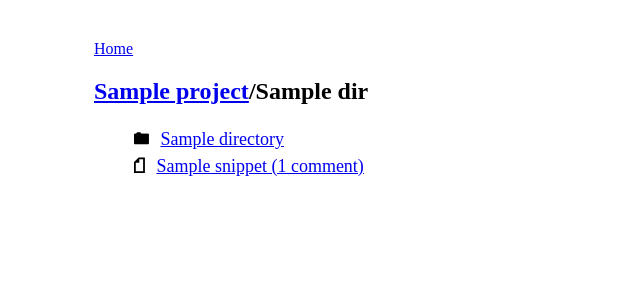
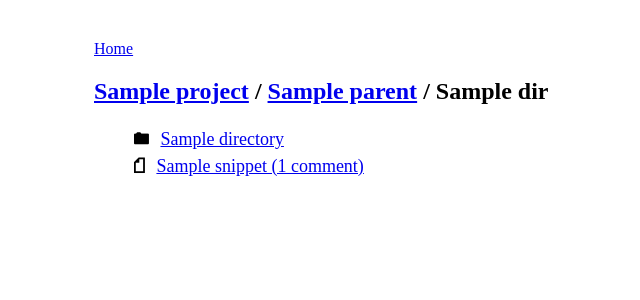
Before and after one commit to iafisher/exegesis, a Django app: template annotate/templates/annotate/directory.html in a window 1280 px wide. Shown: the top 300 px of the page, without its empty margins (34-674 px from the left). Run offline with Django 3.2, Linux system fonts and the light colour scheme; tables that the repository leaves empty hold one stand-in row (values such as "Sample post"); the template is opened without the code that fills it: values that come from a table or form of the project are taken from there, most other values are stand-ins (such as "Sample title", 1, 10 or a date in 2020).

Commit message:
Add full path headers to each page

```diff
--- a/annotate/models.py
+++ b/annotate/models.py
@@ -27,6 +27,15 @@ class Directory(models.Model):
         else:
             return self.project.get_absolute_url() + '/' + self.name
 
+    def parent_chain(self):
+        parents = []
+        me = self
+        while me.parent:
+            parents.append(me.parent)
+            me = me.parent
+        parents.reverse()
+        return parents
+
     def __str__(self):
         if self.parent:
             return '{0.parent}{0.name}/'.format(self)
@@ -48,6 +57,15 @@ class Snippet(models.Model):
     # the contents of the file can be downloaded.
     downloaded = models.BooleanField()
     download_source = models.URLField(blank=True)
+
+    def parent_chain(self):
+        parents = []
+        me = self
+        while me.parent:
+            parents.append(me.parent)
+            me = me.parent
+        parents.reverse()
+        return parents
 
     def get_absolute_url(self):
         if self.parent:
--- a/annotate/templates/annotate/directory.html
+++ b/annotate/templates/annotate/directory.html
@@ -2,7 +2,7 @@
 
 {% load static %}
 
-{% block title %}Exegesis | {{ project.title }}/{{ dir.name }}{% endblock %}
+{% block title %}Exegesis | {{ project.name }}/{{ dir.name }}{% endblock %}
 
 {% block extrahead %}
 <link rel="stylesheet" href="{% static 'annotate/css/project.css' %}">
@@ -11,7 +11,15 @@
 {% block content %}
 <div class="container">
   <p><a href="/">Home</a></p>
-  <h2><a href="{{ project.get_absolute_url }}">{{ project.name }}</a>/{{ dir.name }}</h2>
+  <h2>
+    <a href="{{ project.get_absolute_url }}">{{ project.name }}</a>
+    {% for parent in dir.parent_chain %}
+    /
+    <a href="{{ parent.get_absolute_url }}">{{ parent.name }}</a>
+    {% endfor %}
+    /
+    {{ dir.name }}
+  </h2>
   <ul>
     {% for directory in directories %}
     <li>
```
Also changed, not shown: annotate/templates/annotate/snippet.html (+9 -1 lines), 1 other file.
